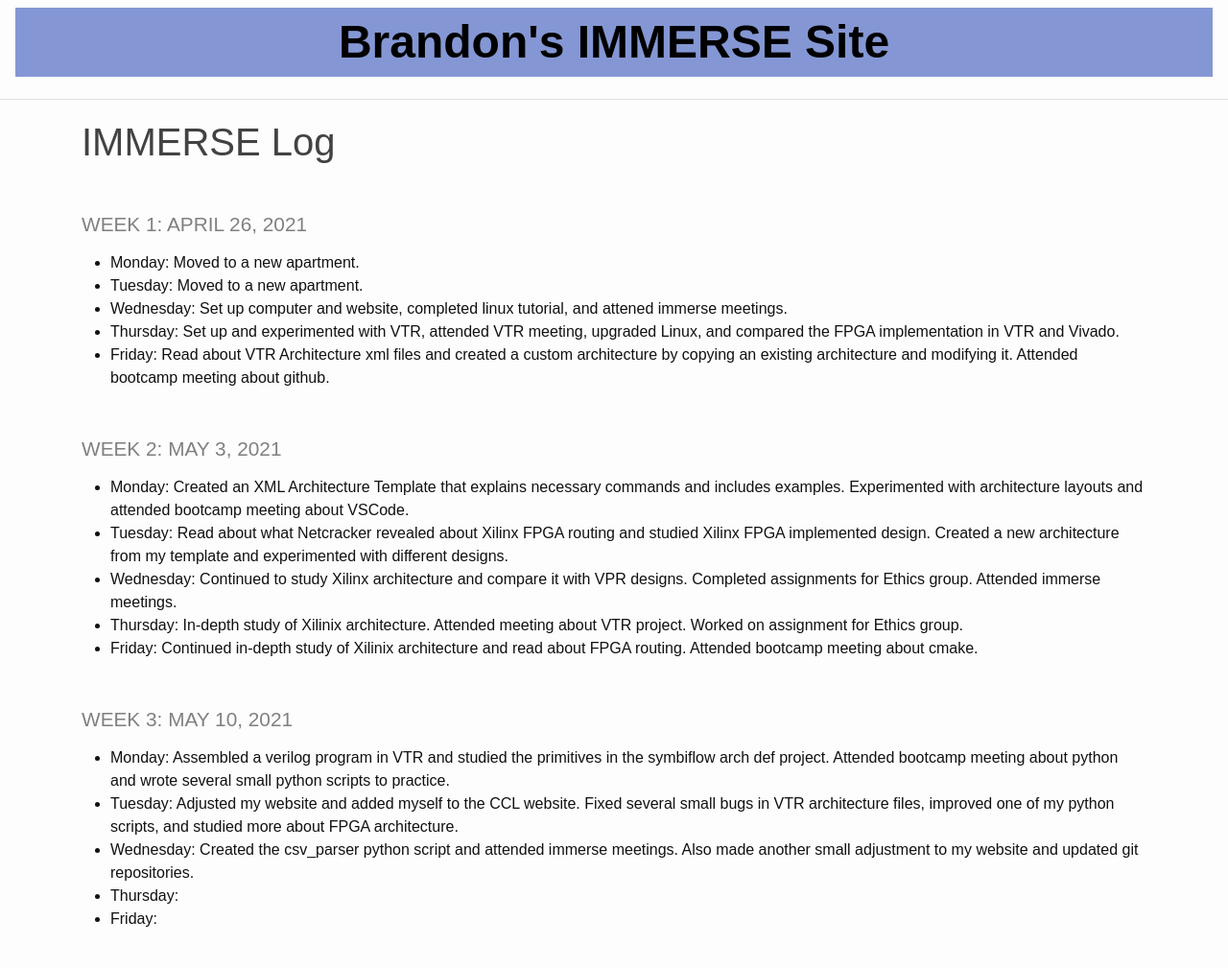
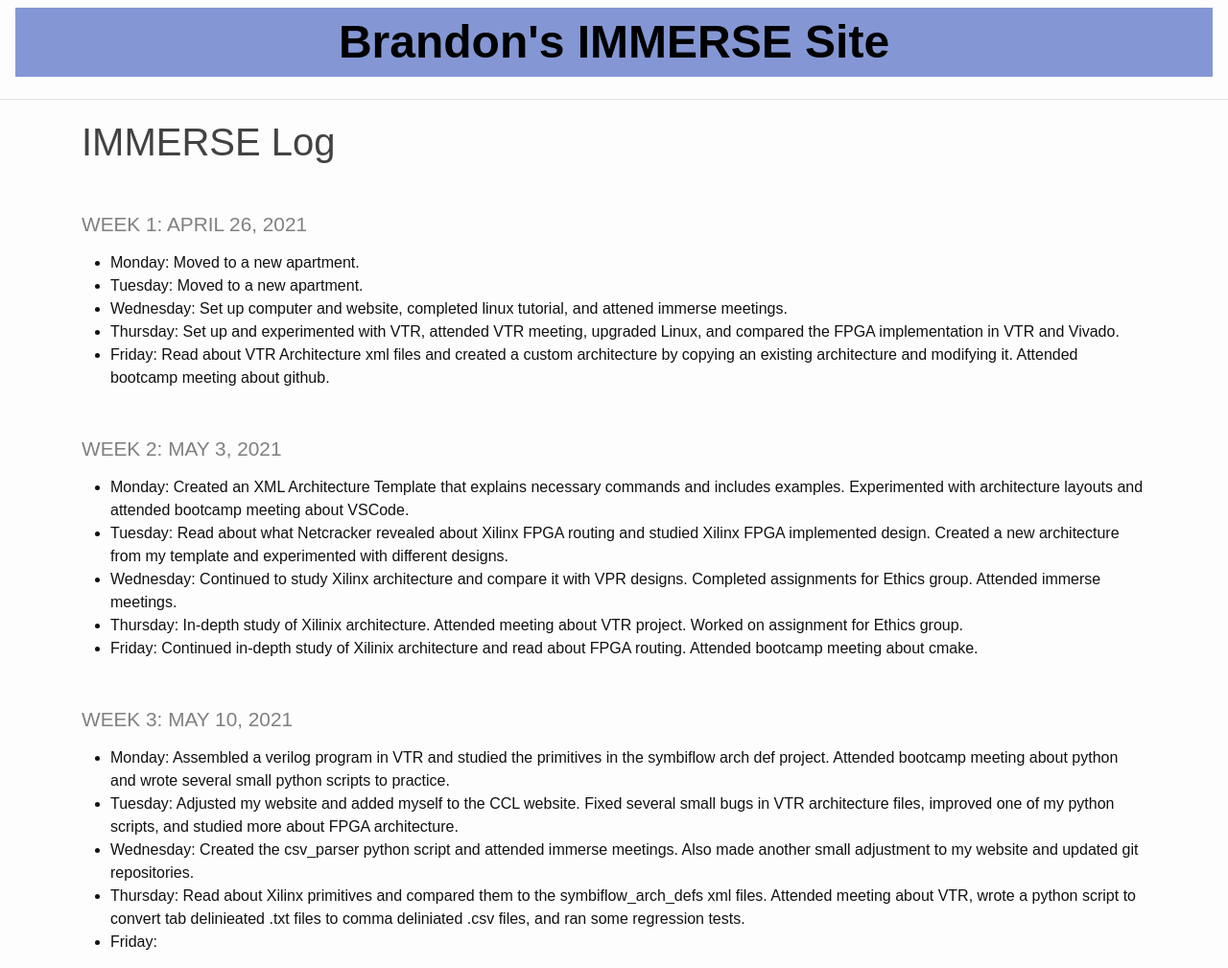
Before and after one commit to heinerb1/heinerb1.github.io, a Jekyll site: the page built from _pages/log.md, in a window 1280 px wide. Shown: the whole page at 96% size. Built offline with Jekyll 4.4.1, drawn with Linux system fonts in a browser that asks for light colours; before the commit the page ends 985 px from its top, so only the background shows below that.

Commit message:
5/13 Update

```diff
--- a/_pages/log.md
+++ b/_pages/log.md
@@ -34,5 +34,6 @@ title: IMMERSE Log
                 files, improved one of my python scripts, and studied more about FPGA architecture.
 * **Wednesday**: Created the csv_parser python script and attended immerse meetings. Also made another small adjustment
                  to my website and updated git repositories.
-* **Thursday**:
+* **Thursday**: Read about Xilinx primitives and compared them to the symbiflow_arch_defs xml files. Attended meeting
+                about VTR, wrote a python script to convert tab delinieated .txt files to comma deliniated .csv files, and ran some regression tests.
 * **Friday**:
```
